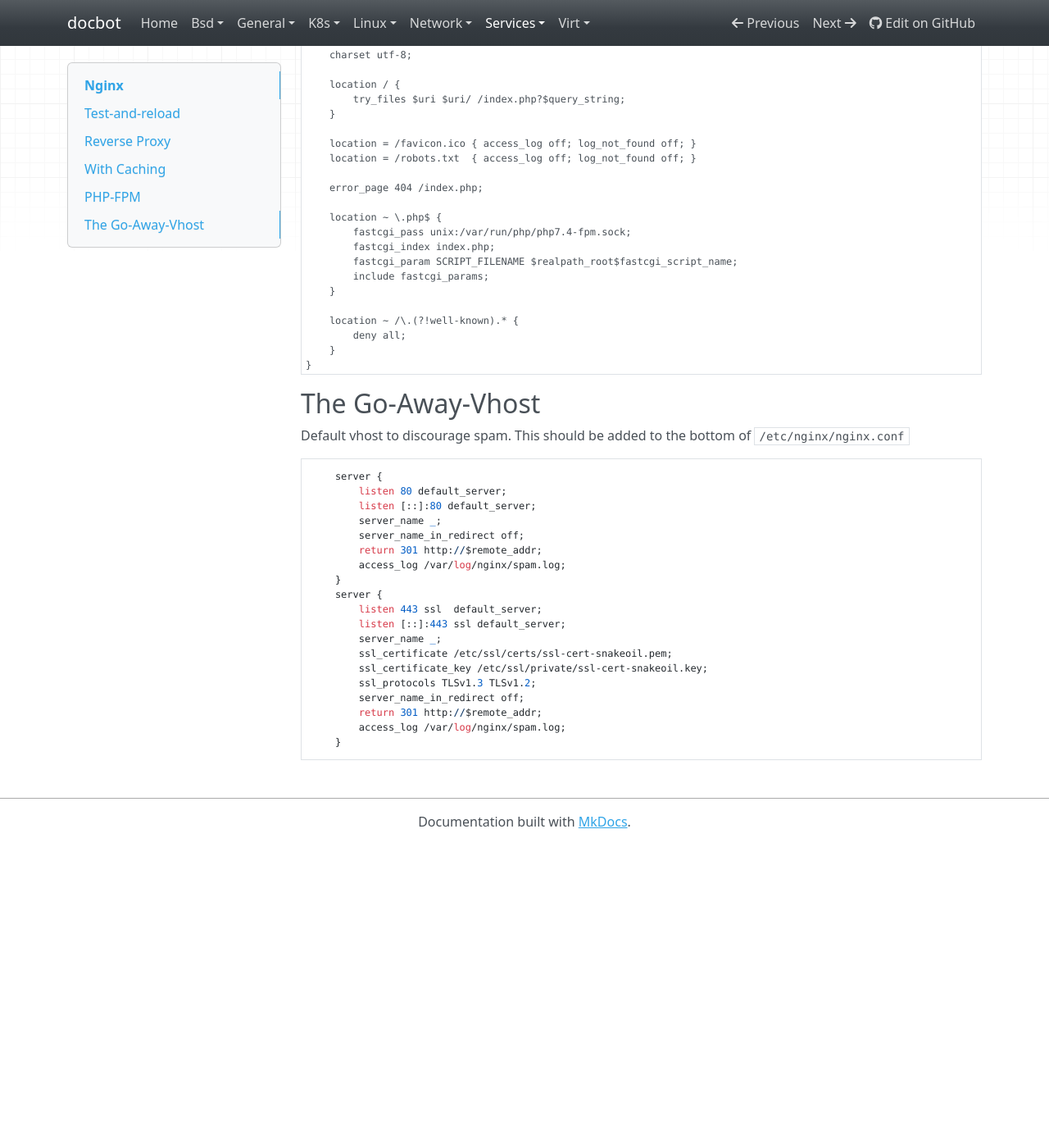
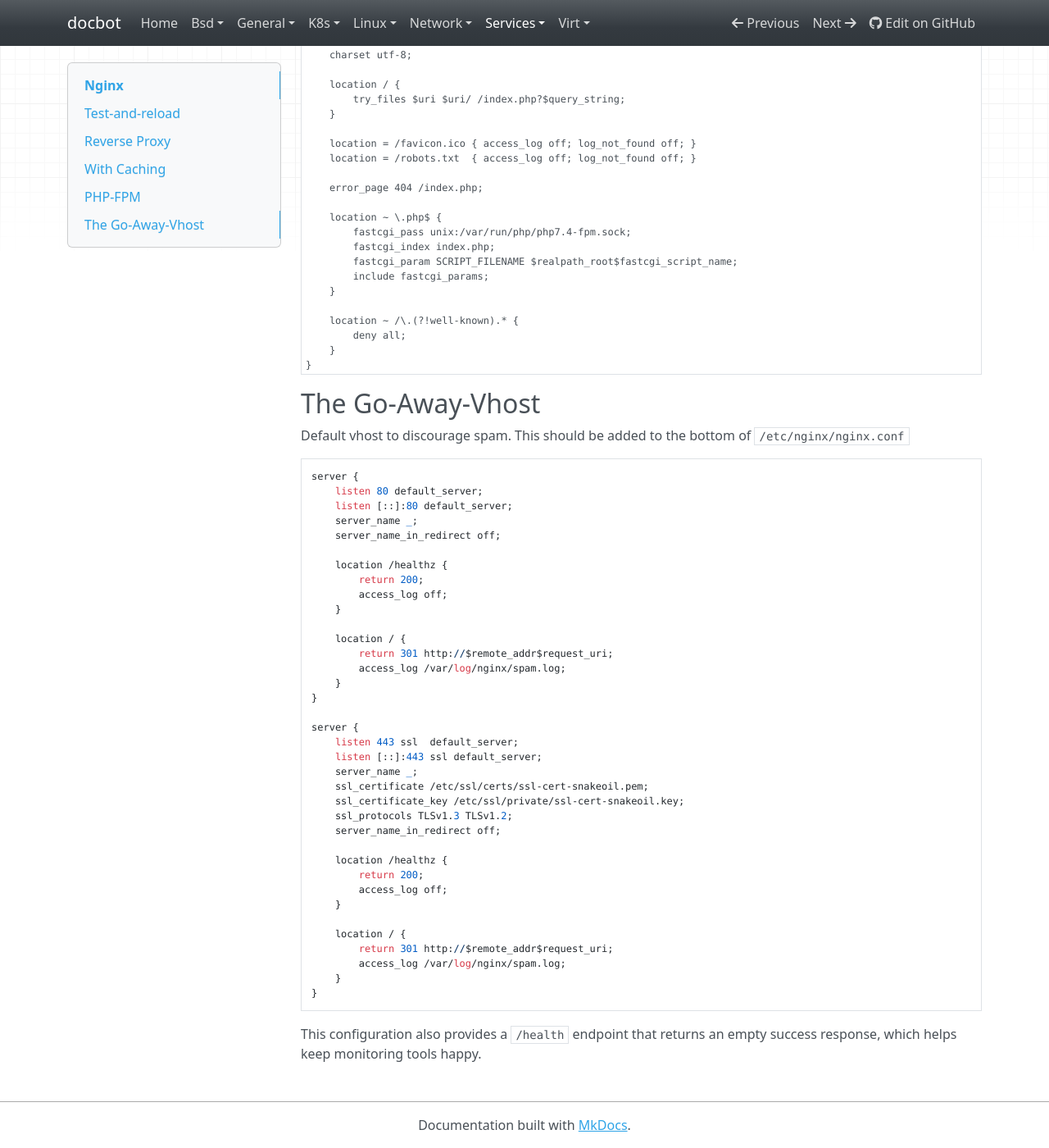
Before and after one commit to noahbailey/docbot, an MkDocs documentation site: the page built from docs/services/nginx.md, in a window 1280 px wide and 1400 px high, scrolled down 1653 px. Shown: the whole window at 82% size. Built offline with MkDocs 1.6.1, drawn with Linux system fonts in a browser that asks for light colours; nearby versions of some CDN libraries; before the commit the page ends 2683 px from its top, so only the background shows below that.

Commit message:
Add healthz endpoint to go-away nginx config

````diff
--- a/docs/services/nginx.md
+++ b/docs/services/nginx.md
@@ -114,23 +114,42 @@ server {
 Default vhost to discourage spam. This should be added to the bottom of `/etc/nginx/nginx.conf`
 
 ```
-    server {
-        listen 80 default_server;
-        listen [::]:80 default_server;
-        server_name _;
-        server_name_in_redirect off;
-        return 301 http://$remote_addr;
+server {
+    listen 80 default_server;
+    listen [::]:80 default_server;
+    server_name _;
+    server_name_in_redirect off;
+
+    location /healthz {
+        return 200;
+        access_log off;
+    }
+
+    location / {
+        return 301 http://$remote_addr$request_uri;
         access_log /var/log/nginx/spam.log;
     }
-    server {
-        listen 443 ssl  default_server;
-        listen [::]:443 ssl default_server;
-        server_name _;
-        ssl_certificate /etc/ssl/certs/ssl-cert-snakeoil.pem;
-        ssl_certificate_key /etc/ssl/private/ssl-cert-snakeoil.key;
-        ssl_protocols TLSv1.3 TLSv1.2;
-        server_name_in_redirect off;
-        return 301 http://$remote_addr;
+}
+
+server {
+    listen 443 ssl  default_server;
+    listen [::]:443 ssl default_server;
+    server_name _;
+    ssl_certificate /etc/ssl/certs/ssl-cert-snakeoil.pem;
+    ssl_certificate_key /etc/ssl/private/ssl-cert-snakeoil.key;
+    ssl_protocols TLSv1.3 TLSv1.2;
+    server_name_in_redirect off;
+
+    location /healthz {
+        return 200;
+        access_log off;
+    }
+
+    location / {
+        return 301 http://$remote_addr$request_uri;
         access_log /var/log/nginx/spam.log;
     }
+}
 ```
+
+This configuration also provides a `/health` endpoint that returns an empty success response, which helps keep monitoring tools happy.
````
